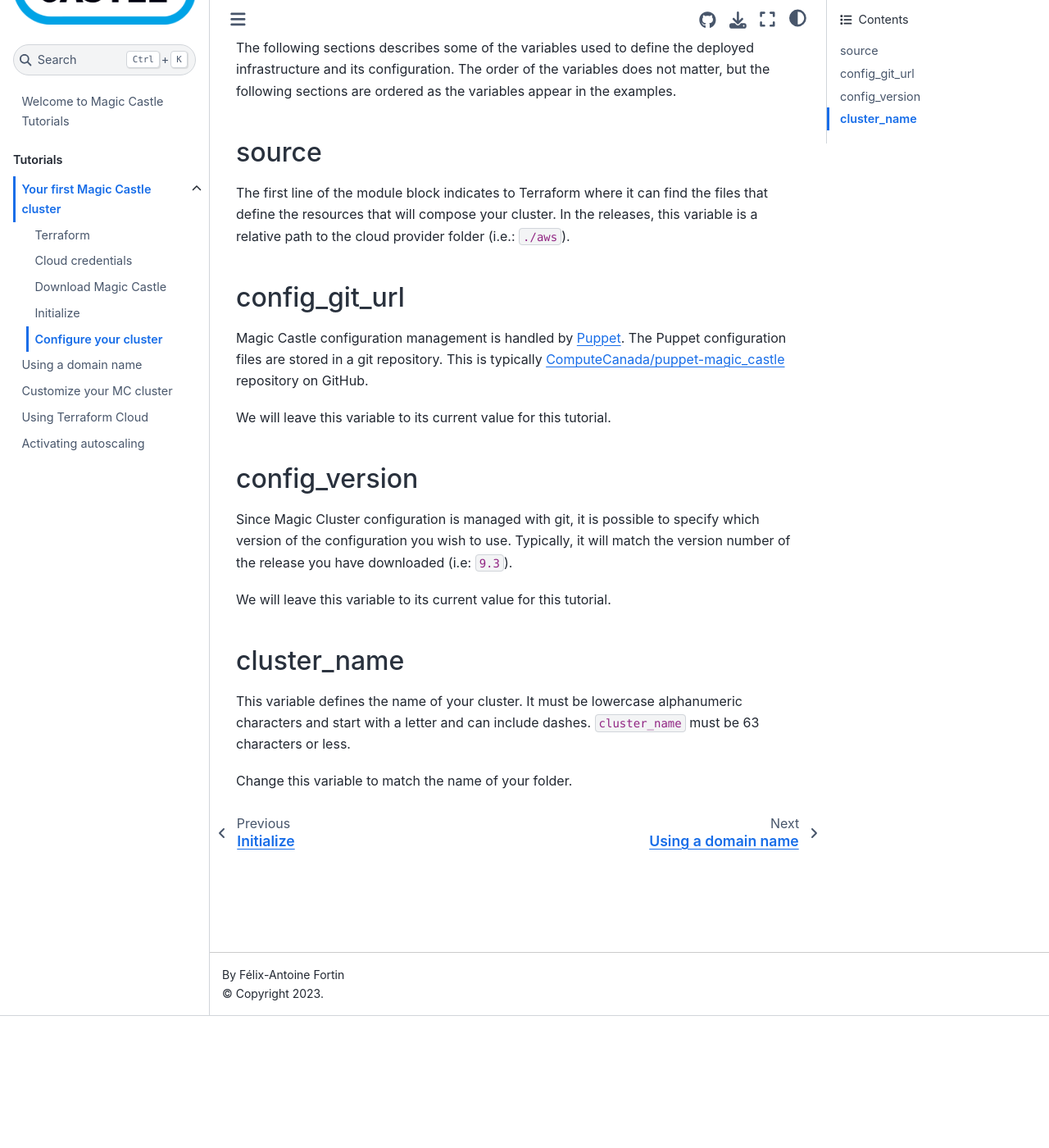
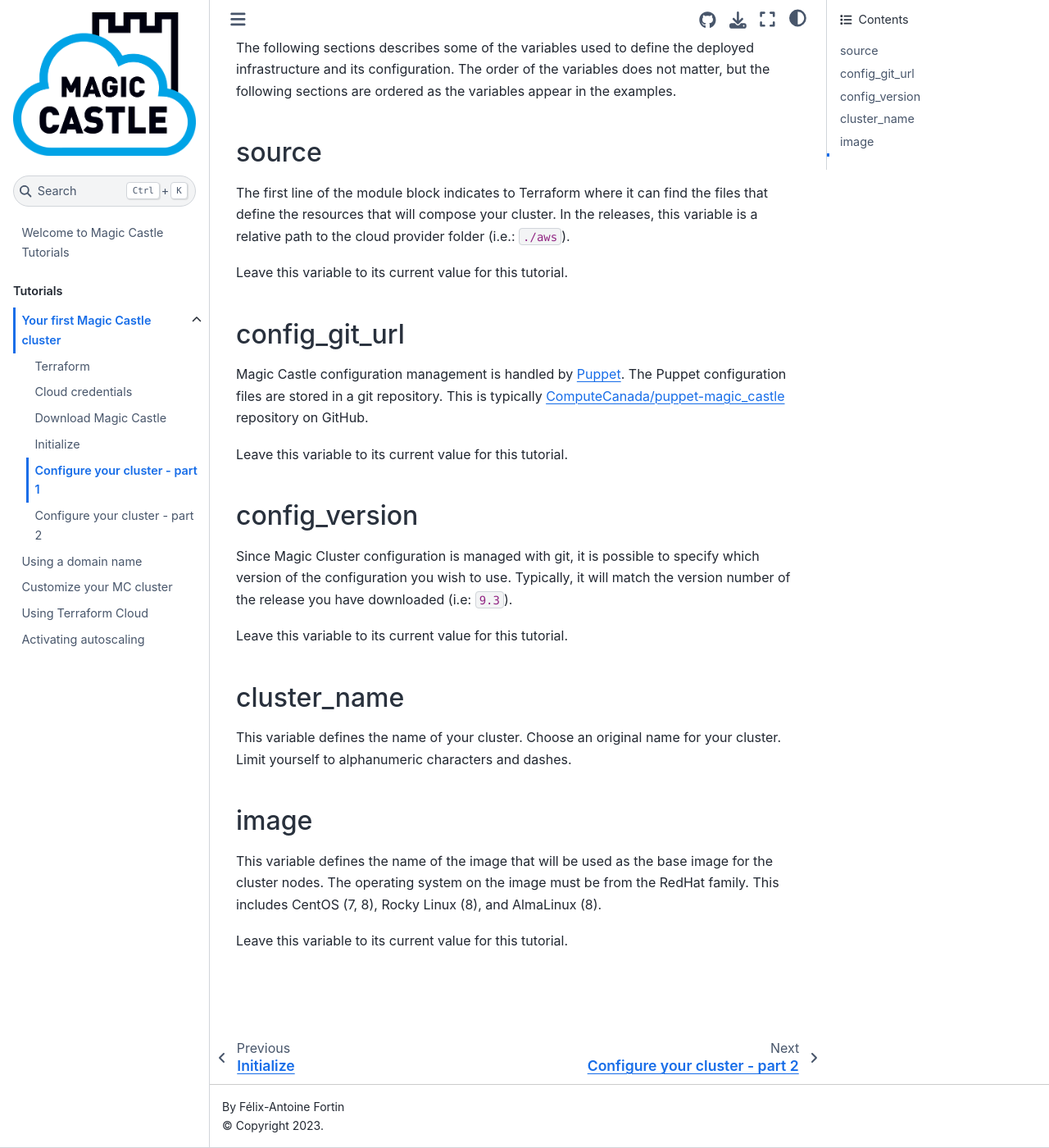
Before and after one commit to MagicCastle/tutorials, a Jupyter Book: the page built from start/configure_1.md, in a window 1280 px wide and 1400 px high, scrolled down 161 px. Shown: the whole window at 82% size. Built offline with Jupyter Book 1.0.4 settings and Sphinx 7.4.7 and the Sphinx Book theme 1.1.4, drawn with Linux system fonts in a browser that asks for light colours; some of the changed text lies outside the part shown.

Commit message:
Add configure part 2

```diff
--- a/_toc.yml
+++ b/_toc.yml
@@ -12,7 +12,8 @@ parts:
     - file: start/cloud
     - file: start/download
     - file: start/init
-    - file: start/configure
+    - file: start/configure_1
+    - file: start/configure_2
   - file: tutorials/dns
   - file: tutorials/customize
   - file: tutorials/terraform_cloud
--- a/start/configure.md
+++ b/start/configure_1.md
@@ -1,4 +1,4 @@
-# Configure your cluster
+# Configure your cluster - part 1
 
 In the `main.tf` file, there is a module named after your cloud provider,
 i.e.: `module "openstack"`. This module corresponds to the high-level infrastructure
@@ -16,6 +16,8 @@ the files that define the resources that will compose your cluster.
 In the releases, this variable is a relative path to the cloud
 provider folder (i.e.: `./aws`).
 
+Leave this variable to its current value for this tutorial.
+
 ## config_git_url
 
 Magic Castle configuration management is handled by
@@ -23,7 +25,7 @@ Magic Castle configuration management is handled by
 configuration files are stored in a git repository. This is
 typically [ComputeCanada/puppet-magic_castle](https://www.github.com/ComputeCanada/puppet-magic_castle) repository on GitHub.
 
-We will leave this variable to its current value for this tutorial.
+Leave this variable to its current value for this tutorial.
 
 ## config_version
 
@@ -31,10 +33,19 @@ Since Magic Cluster configuration is managed with git, it is possible to specify
 which version of the configuration you wish to use. Typically, it will match the
 version number of the release you have downloaded (i.e: `9.3`).
 
-We will leave this variable to its current value for this tutorial.
+Leave this variable to its current value for this tutorial.
 
 ## cluster_name
 
-This variable defines the name of your cluster. It must be lowercase alphanumeric characters and start with a letter and can include dashes. `cluster_name` must be 63 characters or less.
+This variable defines the name of your cluster. Choose an original name for your cluster. Limit yourself to alphanumeric characters and dashes.
 
-Change this variable to match the name of your folder.
+## image
+
+This variable defines the name of the image that will be used as the
+base image for the cluster nodes. The operating system on the image
+must be from the RedHat family. This includes CentOS (7, 8),
+Rocky Linux (8), and AlmaLinux (8).
+
+Leave this variable to its current value for this tutorial.
+
+##
```
Also changed, not shown: start/configure_2.md (added, +39 -0 lines).
